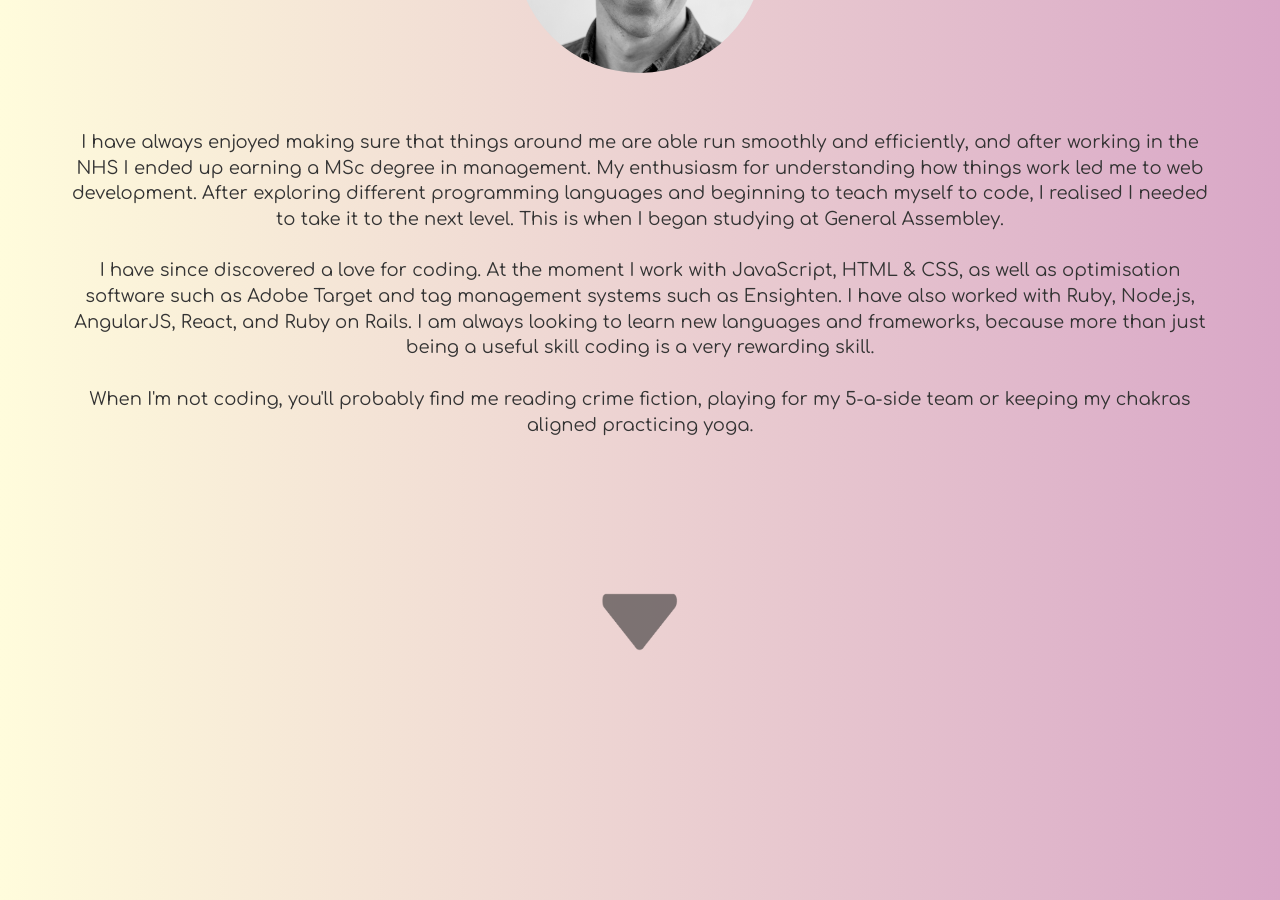
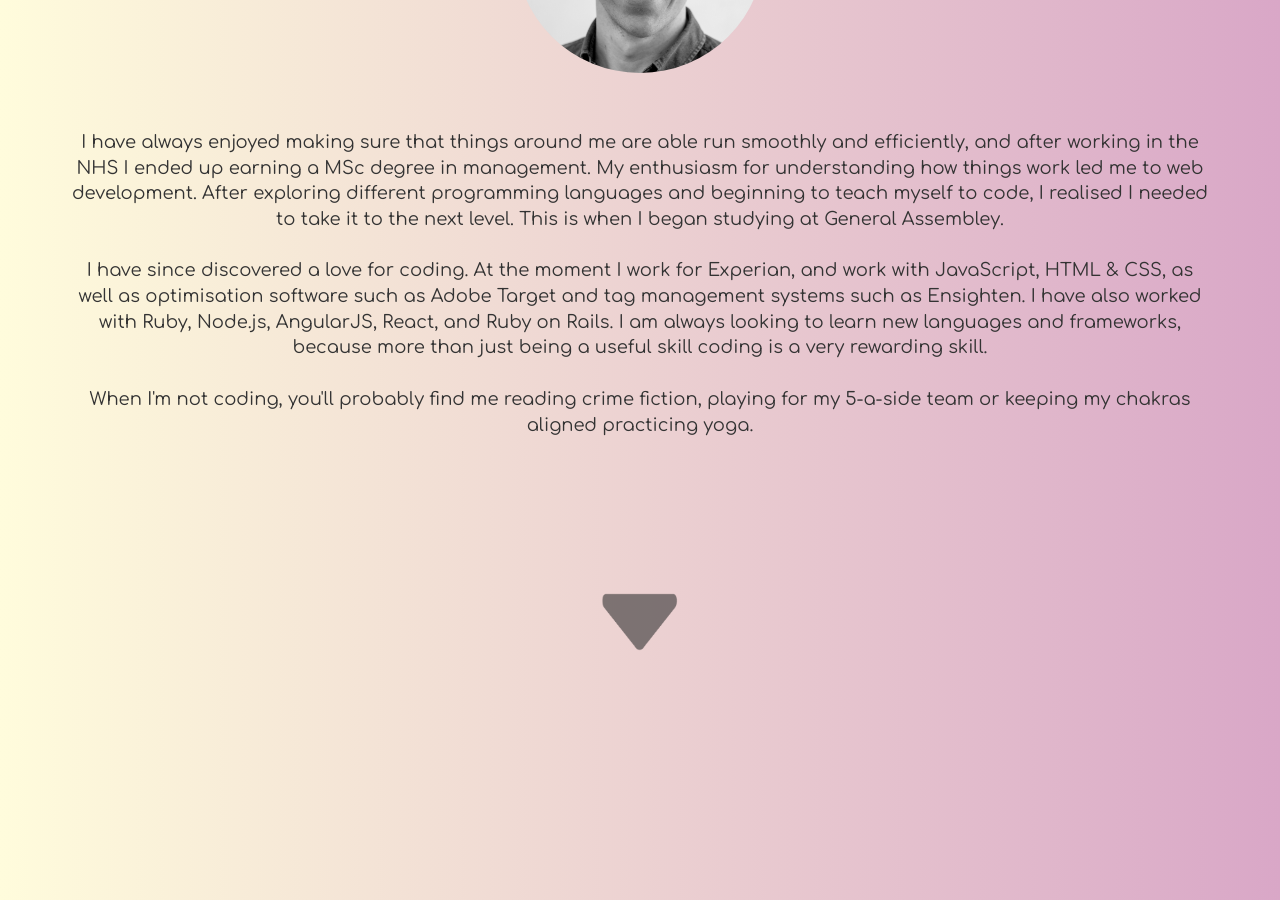
Before and after one commit to cjewell47/cjewell47.github.io, a Jekyll site: the page built from index.html, in a window 1280 px wide and 900 px high, scrolled down 2337 px. Built offline with Jekyll 4.4.1, drawn with Linux system fonts in a browser that asks for light colours.

Commit message:
updated skills again

```diff
--- a/_includes/whoiam2.html
+++ b/_includes/whoiam2.html
@@ -7,7 +7,7 @@
           I have always enjoyed making sure that things around me are able run smoothly and efficiently, and after working in the NHS I ended up earning a MSc degree in management. My enthusiasm for understanding how things work led me to web development. After exploring different programming languages and beginning to teach myself to code, I realised I needed to take it to the next level. This is when I began studying at General Assembley.
           <br>
           <br>
-          I have since discovered a love for coding. At the moment I work with JavaScript, HTML & CSS, as well as optimisation software such as Adobe Target and tag management systems such as Ensighten. I have also worked with Ruby, Node.js, AngularJS, React, and Ruby on Rails. I am always looking to learn new languages and frameworks, because more than just being a useful skill coding is a very rewarding skill.
+          I have since discovered a love for coding. At the moment I work for Experian, and work with JavaScript, HTML & CSS, as well as optimisation software such as Adobe Target and tag management systems such as Ensighten. I have also worked with Ruby, Node.js, AngularJS, React, and Ruby on Rails. I am always looking to learn new languages and frameworks, because more than just being a useful skill coding is a very rewarding skill.
           <br>
           <br>
           When I'm not coding, you'll probably find me reading crime fiction, playing for my 5-a-side team or keeping my chakras aligned practicing yoga.
```
